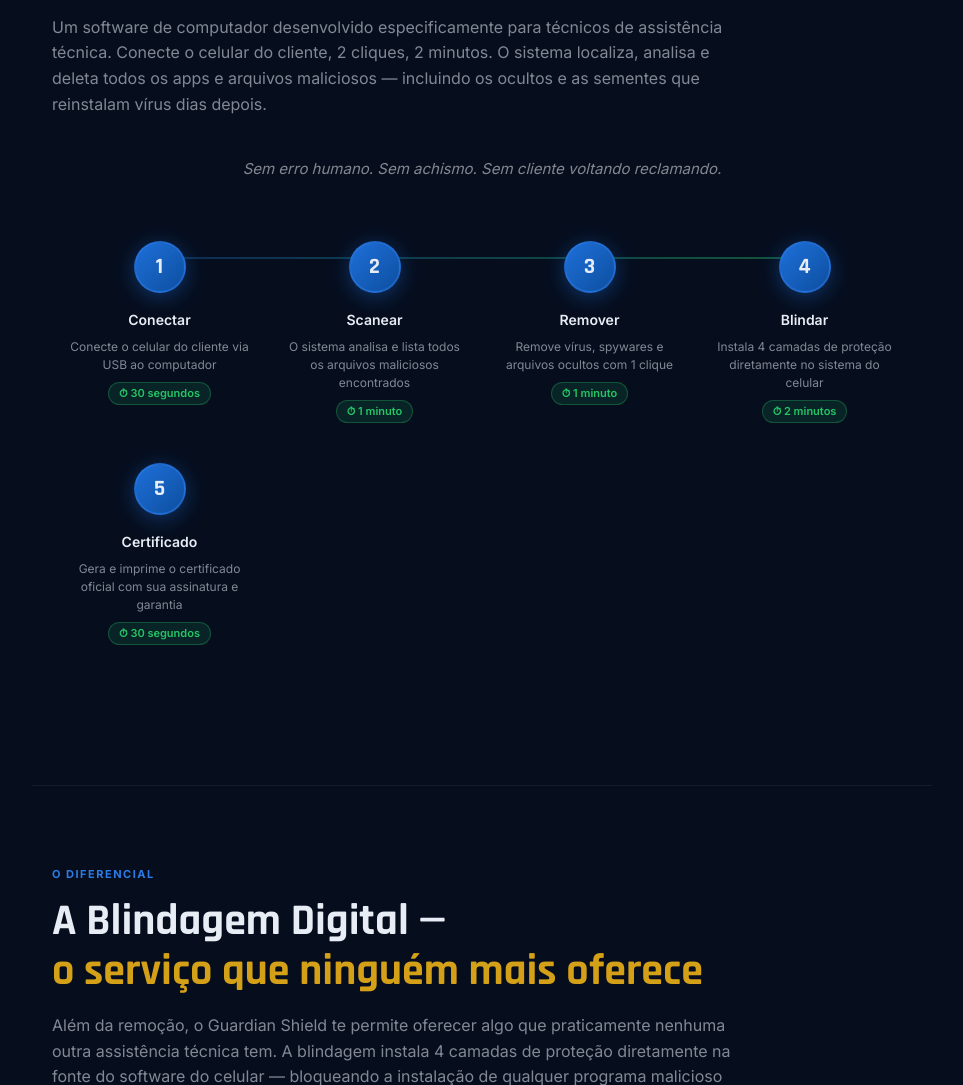
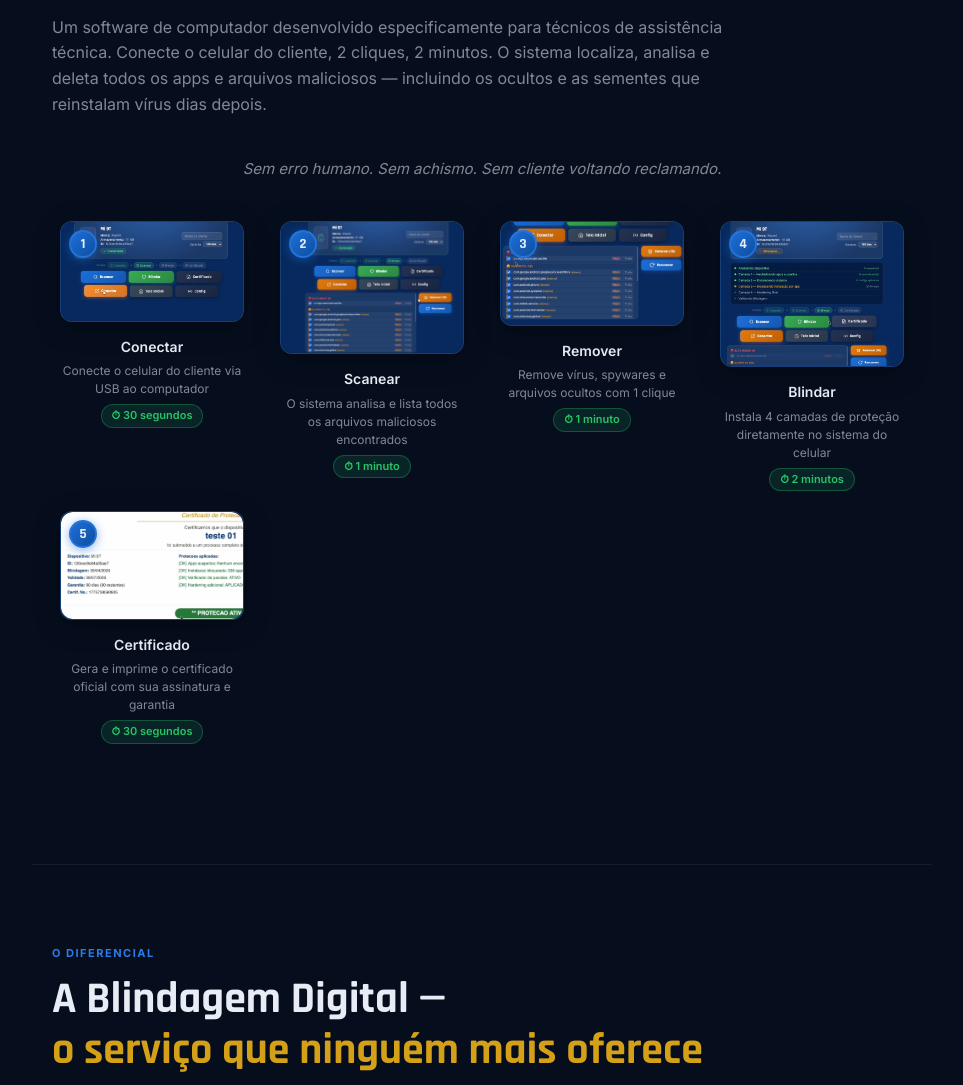
Before and after one commit to guardian-shield/guardian-shield, a Python web app: template templates/vendas5.html in a window 1280 px wide. Shown: the part 2128-3213 px from the top of the page, without its empty margins (158-1121 px from the left). Run offline with Jinja, Linux system fonts and the light colour scheme; the template is opened without the code that fills it, so the values that code supplies are empty; some libraries are stand-ins or nearby versions.

Commit message:
feat: vendas5 — screenshots reais do app nos passos de uso
Substitui números por capturas de tela do Guardian Shield em cada etapa:
step1=Conectar, step2=Scanear, step3=Remover, step4=Blindar, step5=Certificado

Co-Authored-By: Claude Sonnet 4.6 <noreply@anthropic.com>

```diff
--- a/templates/vendas5.html
+++ b/templates/vendas5.html
@@ -225,33 +225,39 @@ h2 .red   { color: #ff7070; }
 
 /* ── COMO FUNCIONA: steps visuais ── */
 .steps {
-  display: grid; grid-template-columns: repeat(auto-fit, minmax(180px, 1fr));
-  gap: 0; margin: 40px 0; position: relative;
+  display: grid; grid-template-columns: repeat(auto-fit, minmax(200px, 1fr));
+  gap: 20px; margin: 40px 0;
 }
-.steps::before {
-  content: ''; position: absolute; top: 36px; left: 10%; right: 10%; height: 2px;
-  background: linear-gradient(90deg, rgba(30,111,217,0.3), rgba(37,196,102,0.4));
+.step {
+  text-align: center; padding: 0 8px; position: relative;
 }
-@media(max-width:600px){ .steps::before { display: none; } }
-.step {
-  text-align: center; padding: 20px 16px; position: relative;
+.step-img-wrap {
+  position: relative; margin: 0 auto 14px;
+  border-radius: 12px; overflow: hidden;
+  border: 1px solid rgba(44,123,229,0.35);
+  box-shadow: 0 6px 24px rgba(0,0,0,0.4);
+  background: #0d1f3c;
+}
+.step-img-wrap img {
+  width: 100%; display: block; border-radius: 12px;
 }
 .step-num {
-  width: 52px; height: 52px; border-radius: 50%;
+  position: absolute; top: 8px; left: 8px;
+  width: 28px; height: 28px; border-radius: 50%;
   background: linear-gradient(135deg, var(--blue), #0d4fa0);
-  border: 2px solid rgba(44,123,229,0.5);
+  border: 2px solid rgba(44,123,229,0.7);
   display: flex; align-items: center; justify-content: center;
-  margin: 0 auto 16px;
-  font-family: 'Rajdhani', sans-serif; font-size: 22px; font-weight: 700;
-  box-shadow: 0 4px 20px rgba(30,111,217,0.4);
+  font-family: 'Rajdhani', sans-serif; font-size: 14px; font-weight: 700;
+  box-shadow: 0 2px 10px rgba(30,111,217,0.5);
+  z-index: 1;
 }
-.step-titulo { font-size: 14px; font-weight: 600; margin-bottom: 6px; }
+.step-titulo { font-size: 14px; font-weight: 600; margin-bottom: 4px; }
 .step-desc { font-size: 12px; color: var(--muted); line-height: 1.5; }
 .step-tempo {
   display: inline-block; background: rgba(37,196,102,0.12);
   border: 1px solid rgba(37,196,102,0.3); border-radius: 99px;
   font-size: 11px; color: var(--green); font-weight: 600;
-  padding: 2px 10px; margin-top: 8px;
+  padding: 2px 10px; margin-top: 6px;
 }
 
 /* ── BLINDAGEM: 4 camadas ── */
@@ -543,31 +549,46 @@ h2 .red   { color: #ff7070; }
 
   <div class="steps">
     <div class="step">
-      <div class="step-num">1</div>
+      <div class="step-img-wrap">
+        <div class="step-num">1</div>
+        <img src="/static/step1.png" alt="Conectar celular">
+      </div>
       <div class="step-titulo">Conectar</div>
       <div class="step-desc">Conecte o celular do cliente via USB ao computador</div>
       <div class="step-tempo">⏱ 30 segundos</div>
     </div>
     <div class="step">
-      <div class="step-num">2</div>
+      <div class="step-img-wrap">
+        <div class="step-num">2</div>
+        <img src="/static/step2.png" alt="Scanear">
+      </div>
       <div class="step-titulo">Scanear</div>
       <div class="step-desc">O sistema analisa e lista todos os arquivos maliciosos encontrados</div>
       <div class="step-tempo">⏱ 1 minuto</div>
     </div>
     <div class="step">
-      <div class="step-num">3</div>
+      <div class="step-img-wrap">
+        <div class="step-num">3</div>
+        <img src="/static/step3.png" alt="Remover">
+      </div>
       <div class="step-titulo">Remover</div>
       <div class="step-desc">Remove vírus, spywares e arquivos ocultos com 1 clique</div>
       <div class="step-tempo">⏱ 1 minuto</div>
     </div>
     <div class="step">
-      <div class="step-num">4</div>
+      <div class="step-img-wrap">
+        <div class="step-num">4</div>
+        <img src="/static/step4.png" alt="Blindar">
+      </div>
       <div class="step-titulo">Blindar</div>
       <div class="step-desc">Instala 4 camadas de proteção diretamente no sistema do celular</div>
       <div class="step-tempo">⏱ 2 minutos</div>
     </div>
     <div class="step">
-      <div class="step-num">5</div>
+      <div class="step-img-wrap">
+        <div class="step-num">5</div>
+        <img src="/static/step5.png" alt="Certificado">
+      </div>
       <div class="step-titulo">Certificado</div>
       <div class="step-desc">Gera e imprime o certificado oficial com sua assinatura e garantia</div>
       <div class="step-tempo">⏱ 30 segundos</div>
```
Also changed, not shown: static/step1.png (added), static/step2.png (added), static/step3.png (added), static/step4.png (added), static/step5.png (added).
